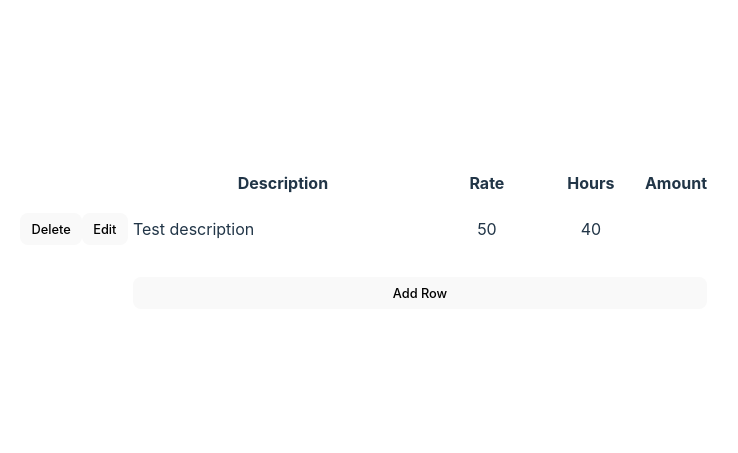
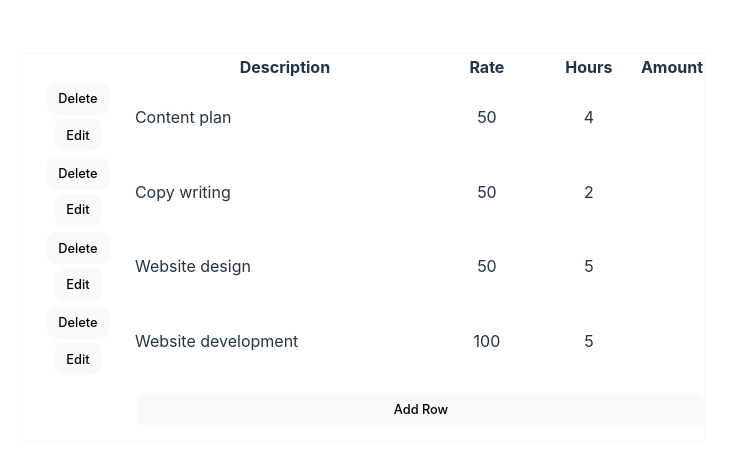
Before and after one commit to rodrigomcobos/thinking-react, a React (Vite) app: page / in a window 1280 px wide. Shown: the part 153-606 px from the top of the page, without its empty margins (277-1015 px from the left). Built offline with nearby package versions, Linux system fonts and the light colour scheme.

Commit message:
making changes

```diff
--- a/src/App.jsx
+++ b/src/App.jsx
@@ -9,7 +9,7 @@ const TEST_DATA = [
 ];
 
 function App() {
-  return (<InvoiceTable />)
+  return (<InvoiceTable initialData={TEST_DATA} />)
 }
 
 export default App;
--- a/src/components/InvoiceTable.jsx
+++ b/src/components/InvoiceTable.jsx
@@ -1,10 +1,20 @@
 import './InvoiceTable.css';
-
 import TableHeader from './TableHeader';
 import TableRow from './TableRow';
 import AddRowButton from './AddRowButton';
 
-const InvoiceTable = () => {
+const InvoiceTable = ({ initialData }) => {
+
+    const rows = initialData.map((InvoiceItem) => {
+        return (
+            <TableRow
+                key={InvoiceItem.id}
+                initialInvoiceData={InvoiceItem}
+                initialIsEditing={false}
+            />
+        )
+    })
+
     return (
         <div>
             <table>
@@ -13,11 +23,7 @@ const InvoiceTable = () => {
                 </thead>
 
                 <tbody>
-                    <TableRow initialIsEditing={false}
-                        description={"Test description"}
-                        rate={50}
-                        hours={40}
-                    />
+                    {rows}
                 </tbody>
 
                 <tfoot>
--- a/src/components/TableRow.jsx
+++ b/src/components/TableRow.jsx
@@ -2,10 +2,16 @@ import ModeButtons from './ModeButtons';
 import DescriptionCell from './DescriptionCell';
 import RateCell from './RateCell';
 import HoursCell from './HoursCell';
+import { useState } from 'react';
 
-function TableRow({ initialIsEditing, description, rate, hours }) {
+function TableRow({ initialIsEditing, initialInvoiceData }) {
 
+    // const description = initialInvoiceData.description
+    // const rate = initialInvoiceData.rate
+    // const hours = initialInvoiceData.hours
 
+    const { description, rate, hours } = initialInvoiceData //destructured
+    const [editMode, setEditMode] = useState(initialIsEditing)
 
     return (
         <tr>
--- a/src/index.css
+++ b/src/index.css
@@ -36,10 +36,19 @@ h1 {
   line-height: 1.1;
 }
 
+table {
+  border: #f9f9f9 1px solid;
+  border-collapse: collapse;
+  width: 100%;
+  max-width: 800px;
+  margin: 0 auto;
+}
+
 button {
   border-radius: 8px;
   border: 1px solid transparent;
   padding: 0.6em 0.8em;
+  margin: 2px;
   font-size: 0.8rem;
   font-weight: 500;
   font-family: inherit;
```
Also changed, not shown: Instructions.txt.
